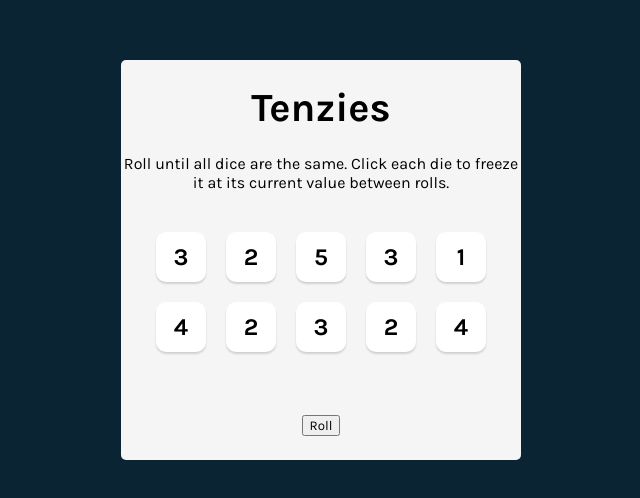
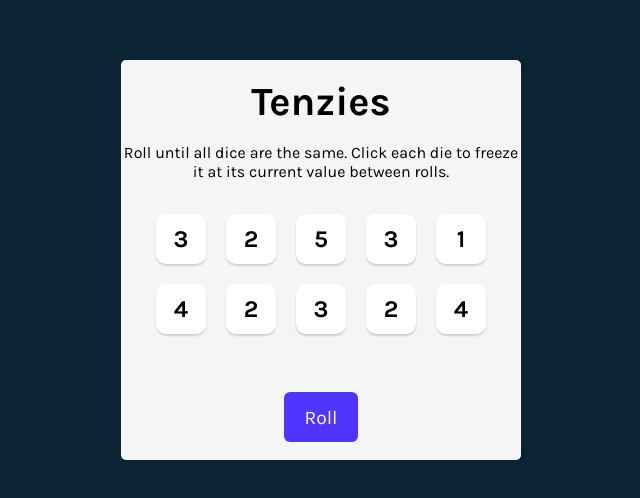
Before and after one commit to limhaowei/Tenzies-Game, a React (Vite) app: page / in a window 1280 px wide. Shown: the part 140-638 px from the top of the page, without its empty margins (319-959 px from the left). Built offline with nearby package versions, Linux system fonts and the light colour scheme.

Commit message:
set logic for when player wins

```diff
--- a/App.jsx
+++ b/App.jsx
@@ -4,6 +4,10 @@ import { useState } from "react"
 export default function App(){
 
     const [ diceValues, setDiceValues ] = useState(generateAllNewDice())
+
+    // We can derive the gameWon status based on the condition(s) of the current dice state on every render.
+    // we don't need to create a state for gameWon
+    const gameWon = diceValues.every(die => die.isHeld) && diceValues.every(die => die.value === diceValues[0].value)
 
     function generateAllNewDice(){
         const arr = []
@@ -43,7 +47,9 @@ export default function App(){
                     />
                 ))}
             </div>
-            <button className="roll-dice" onClick={rollDice}>Roll</button>
+            <button className="dice-roll" onClick={rollDice}>
+                {gameWon ? "New Game" : "Roll"}
+            </button>
         </main>
     )
 }
--- a/index.css
+++ b/index.css
@@ -71,7 +71,9 @@ button {
 
 button.dice-roll {
     height: 50px;
-    width: 100px;
+    white-space: nowrap;
+    width: auto;
+    padding: 6px 21px;
     border: none;
     border-radius: 6px;
     background-color: #5035FF;
```
